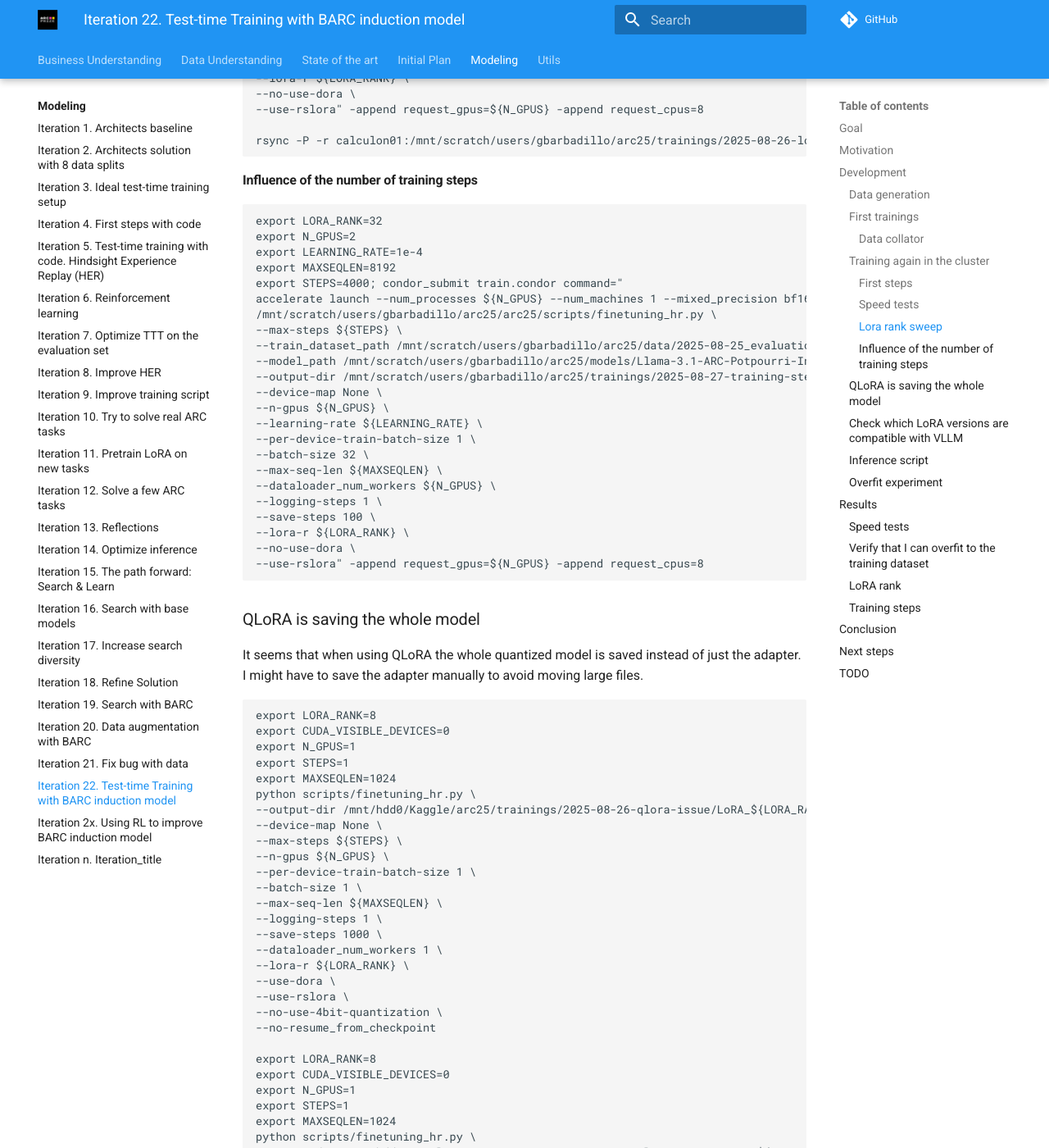
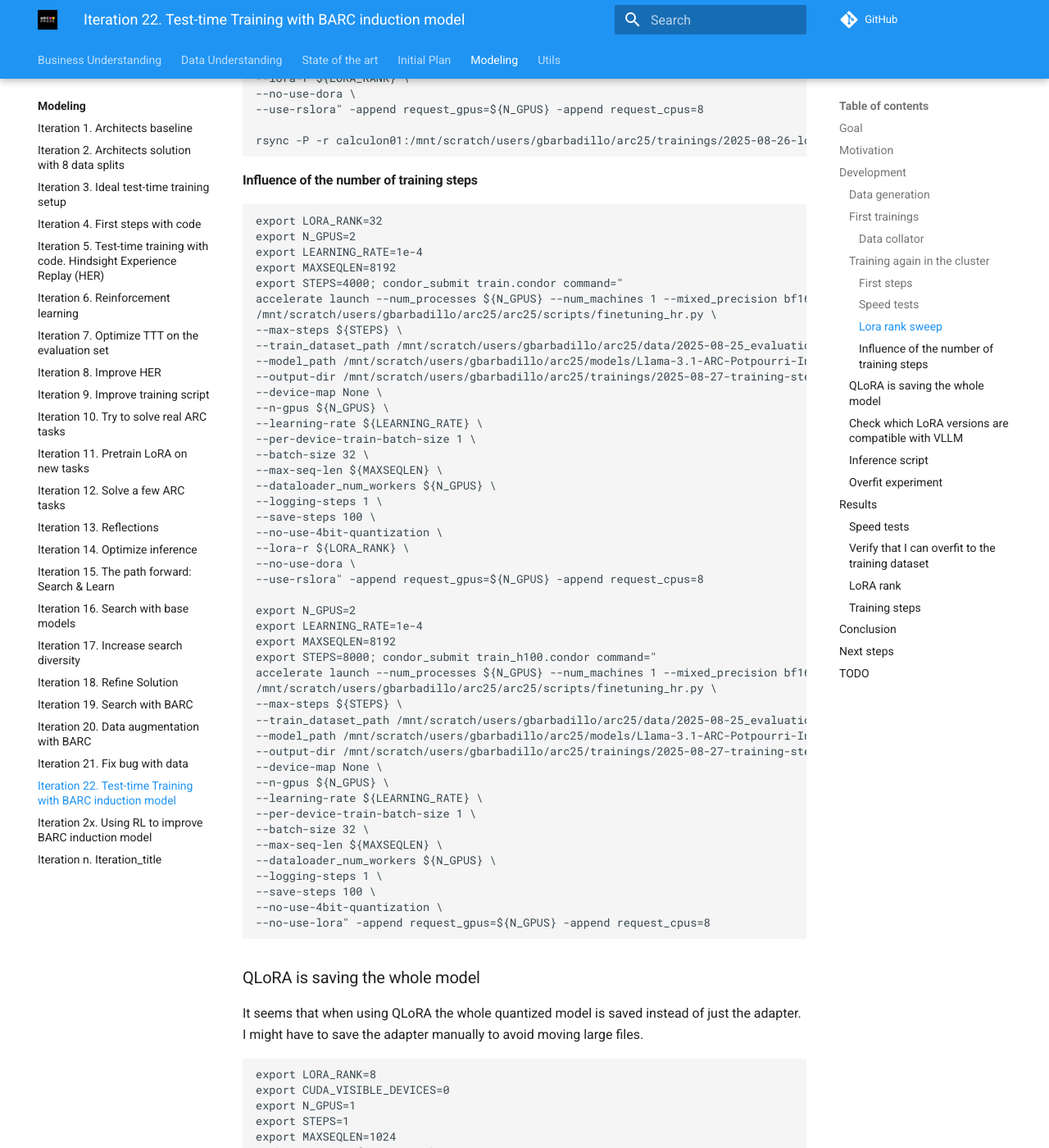
Before and after one commit to ironbar/arc25, an MkDocs documentation site: the page built from docs/modeling/Iteration_22_ttt_BARC.md, in a window 1280 px wide and 1400 px high, scrolled down 6628 px. Shown: the whole window at 82% size. Built offline with MkDocs 1.6.1 and Material for MkDocs 9.7.7, drawn with Linux system fonts in a browser that asks for light colours; comment, search, counter and statistics services are not loaded; some of the changed text lies outside the part shown.

Commit message:
added note about full fine-tuning

````diff
--- a/docs/modeling/Iteration_22_ttt_BARC.md
+++ b/docs/modeling/Iteration_22_ttt_BARC.md
@@ -338,9 +338,32 @@
 --dataloader_num_workers ${N_GPUS} \
 --logging-steps 1 \
 --save-steps 100 \
+--no-use-4bit-quantization \
 --lora-r ${LORA_RANK} \
 --no-use-dora \
 --use-rslora" -append request_gpus=${N_GPUS} -append request_cpus=8
+
+export N_GPUS=2
+export LEARNING_RATE=1e-4
+export MAXSEQLEN=8192
+export STEPS=8000; condor_submit train_h100.condor command="
+accelerate launch --num_processes ${N_GPUS} --num_machines 1 --mixed_precision bf16 --multi_gpu  \
+/mnt/scratch/users/gbarbadillo/arc25/arc25/scripts/finetuning_hr.py \
+--max-steps ${STEPS} \
+--train_dataset_path /mnt/scratch/users/gbarbadillo/arc25/data/2025-08-25_evaluation-85640.json \
+--model_path /mnt/scratch/users/gbarbadillo/arc25/models/Llama-3.1-ARC-Potpourri-Induction-8B \
+--output-dir /mnt/scratch/users/gbarbadillo/arc25/trainings/2025-08-27-training-steps/${N_GPUS}xH100-${STEPS}steps-${MAXSEQLEN}msl-${LEARNING_RATE}lr-full-finetuning \
+--device-map None \
+--n-gpus ${N_GPUS} \
+--learning-rate ${LEARNING_RATE} \
+--per-device-train-batch-size 1 \
+--batch-size 32 \
+--max-seq-len ${MAXSEQLEN} \
+--dataloader_num_workers ${N_GPUS} \
+--logging-steps 1 \
+--save-steps 100 \
+--no-use-4bit-quantization \
+--no-use-lora" -append request_gpus=${N_GPUS} -append request_cpus=8
 ```
 
 ### QLoRA is saving the whole model
@@ -576,6 +599,7 @@
 In the cluster is better to use the models unquantized since the GPUs have enough memory and it is
 much faster.
 
+With the H100 I'm able to fully finetune the model and that takes around 11.5s per batch (slightly slower than LoRA).
 
 ### Verify that I can overfit to the training dataset
 
````
